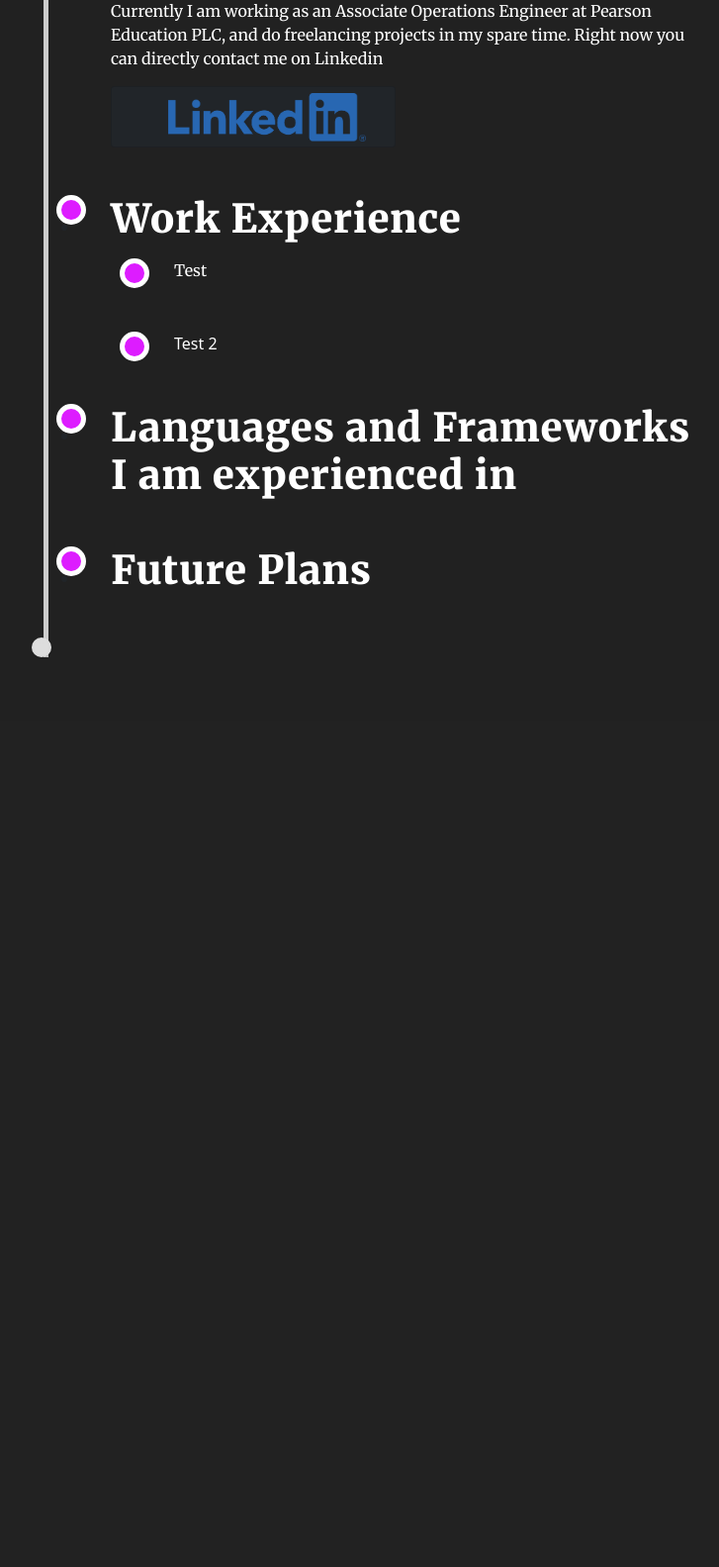
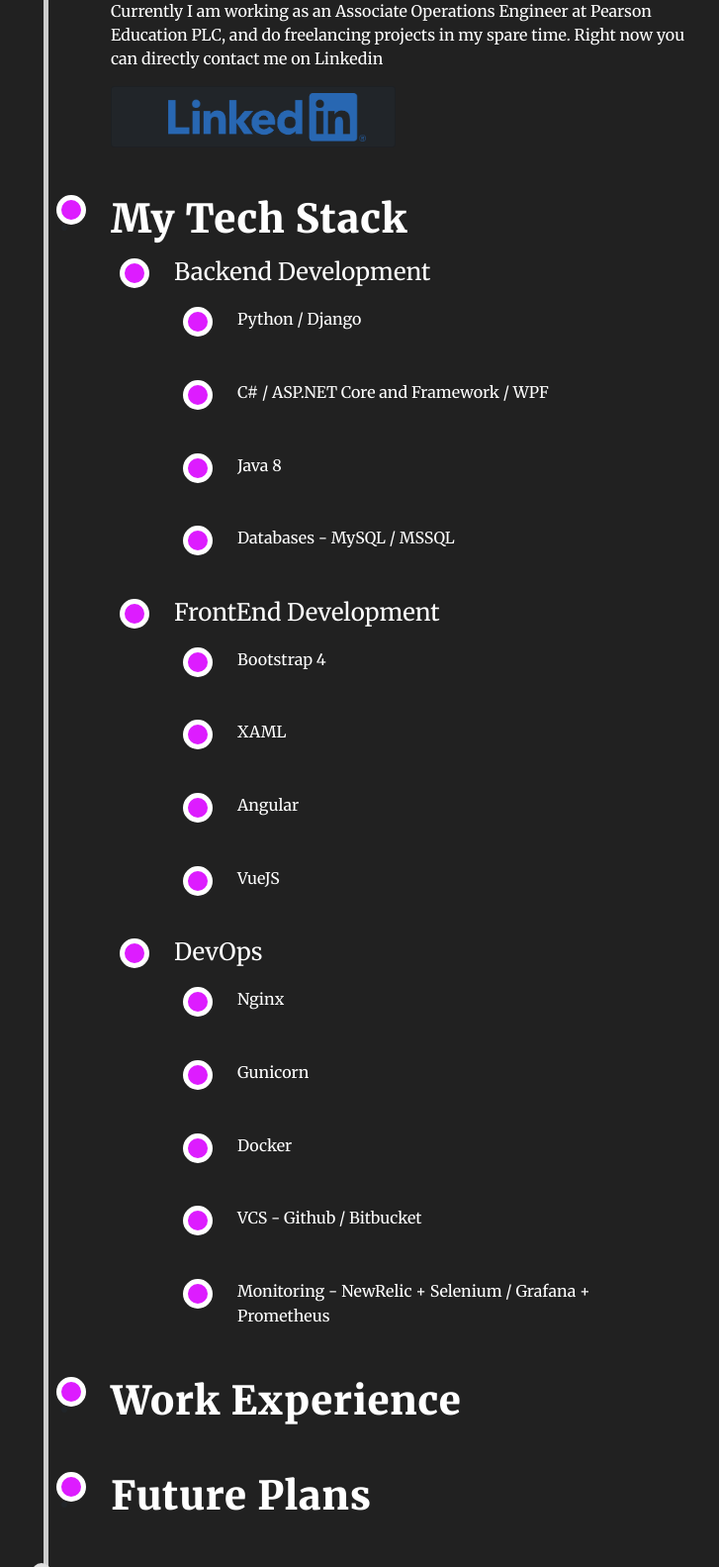
Before and after one commit to TeddyIIG/Portfolio, a Django app: page /aboutme/ in a window 1280 px wide. Shown: the part 587-2170 px from the top of the page at 99% size, without its empty margins (242-969 px from the left). Before the commit the page ends 1251 px from the top, so only its background shows below. Run offline with Django 3.2, Linux system fonts and the light colour scheme.

Commit message:
added some info 5/10

```diff
--- a/Portfolio_app/static/js/chatbot.js
+++ b/Portfolio_app/static/js/chatbot.js
@@ -1,11 +1,9 @@
-
 var Tawk_API=Tawk_API||{}, Tawk_LoadStart=new Date();
 (function(){
 var s1=document.createElement("script"),s0=document.getElementsByTagName("script")[0];
 s1.async=true;
-s1.setAttribute('crossorigin','*');
 s1.src='https://embed.tawk.to/5e47be34298c395d1ce81006/default';
 s1.charset='UTF-8';
-
+s1.setAttribute('crossorigin','*');
 s0.parentNode.insertBefore(s1,s0);
 })();
--- a/templates/aboutme.html
+++ b/templates/aboutme.html
@@ -50,12 +50,41 @@
 							</li>
 							<li>
                         <div class="content">
-								<h3>Work Experience</h3>
+								<h3>My Tech Stack</h3>
 
 								<p>
                                     <ul>
-                                        <li style="color: white; font-family:'Merriweather',sans-serif"> Test </li>
-                                        <li style="color: white"> Test 2</li>
+                            <li style="color: white; font-family:'Merriweather',sans-serif">
+                                <h4>Backend Development</h4>
+                                <ul style="margin-top: 4%">
+                                    <li style="color: white"> Python / Django</li>
+                                    <li style="color: white"> C# / ASP.NET Core and Framework / WPF</li>
+                                    <li style="color: white"> Java 8</li>
+                                    <li style="color: white"> Databases - MySQL / MSSQL</li>
+                                </ul>
+                            </li>
+
+                            <li style="color: white; font-family:'Merriweather',sans-serif">
+                                <h4>FrontEnd Development</h4>
+                                <ul style="margin-top: 4%">
+                                    <li style="color: white"> Bootstrap 4</li>
+                                    <li style="color: white"> XAML</li>
+                                    <li style="color: white"> Angular</li>
+                                    <li style="color: white"> VueJS</li>
+                                </ul>
+                            </li>
+
+                            <li style="color: white; font-family:'Merriweather',sans-serif">
+                                <h4>DevOps</h4>
+                                <ul style="margin-top: 4%">
+                                    <li style="color: white"> Nginx</li>
+                                    <li style="color: white"> Gunicorn</li>
+                                    <li style="color: white"> Docker</li>
+                                    <li style="color: white"> VCS - Github / Bitbucket</li>
+                                    <li style="color: white"> Monitoring - NewRelic + Selenium / Grafana + Prometheus</li>
+                                </ul>
+                            </li>
+
 
                                     </ul>
 								</p>
@@ -63,7 +92,7 @@
 							</li>
 							<li>
                         <div class="content">
-								<h3>Languages and Frameworks I am experienced in</h3>
+								<h3> Work Experience </h3>
 
 
 								<p>
--- a/templates/base1.html
+++ b/templates/base1.html
@@ -11,7 +11,7 @@
     {% include 'CDN/vantajs.html' %}
 
     <link rel="stylesheet" type="text/css" href="{% static 'fonts/customfonts.css' %}">
-    <script src="{% static "js/chatbot.js" %}"></script>
+    <script src="{% static "js/chatbot.js" %}" type="application/javascript"></script>
 
 
 
```
